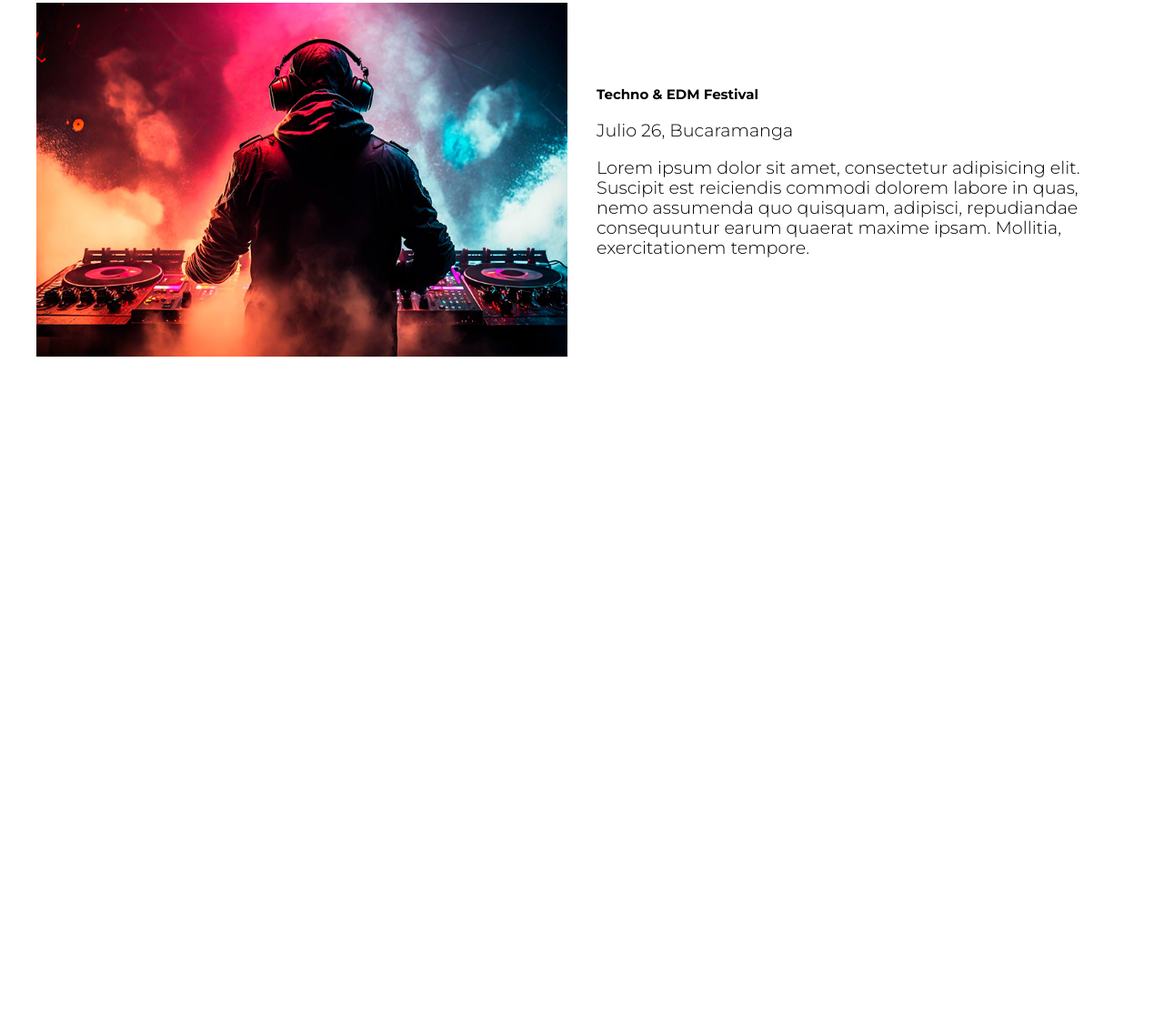
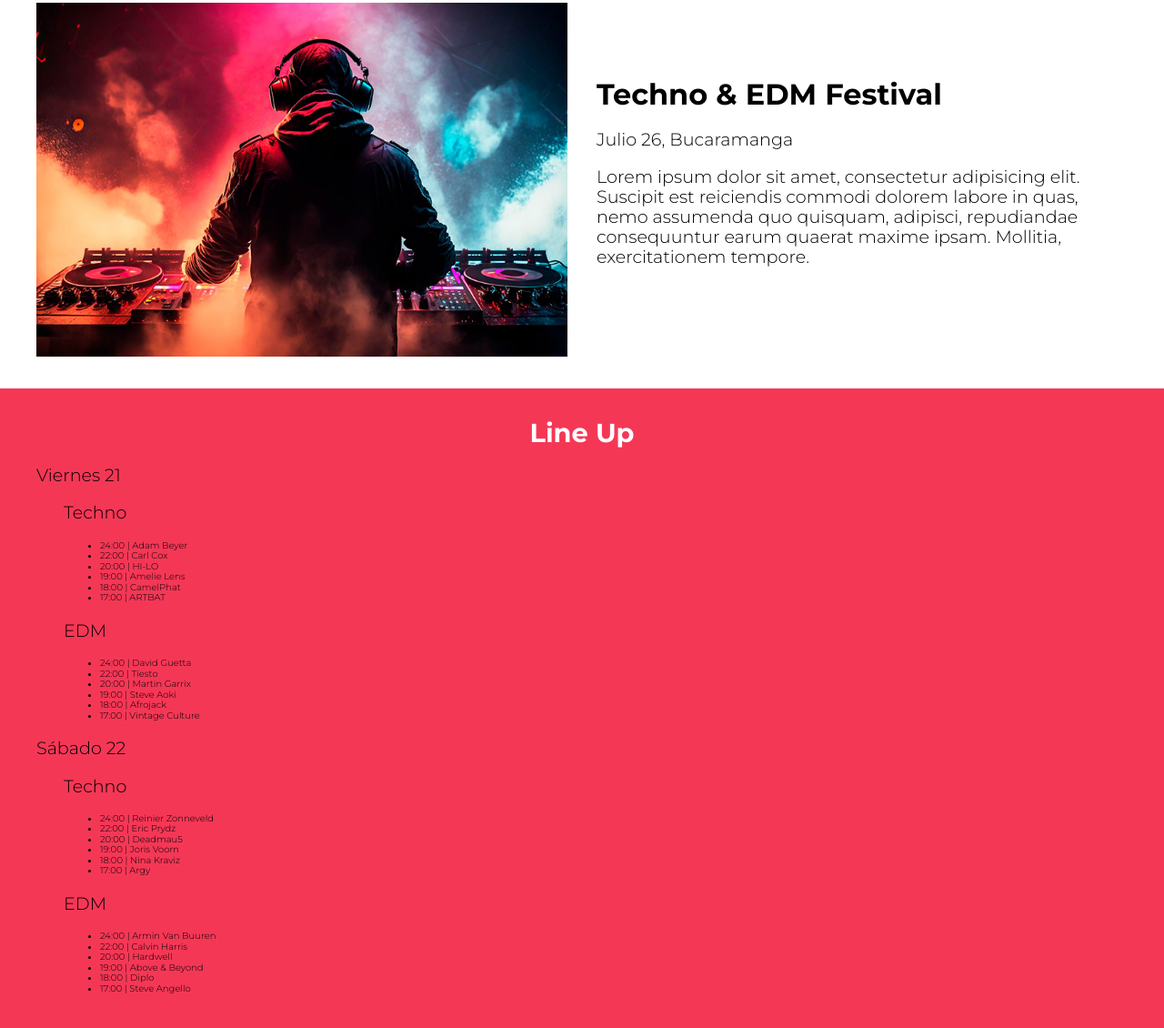
Before and after one commit to Dandy182/musicfest, a website: page index.html in a window 1280 px wide. Shown: the part 716-1846 px from the top of the page at 91% size. Before the commit the page ends 1143 px from the top, so only its background shows below. Drawn offline with Linux system fonts and the light colour scheme; grey boxes are pictures that could not be loaded.

Commit message:
Inicio del line up

```diff
--- a/index.html
+++ b/index.html
@@ -41,6 +41,7 @@
                 <picture>
                     <img src="./src/img/imagen_dj.jpg" alt="dj">
                 </picture>
+
                 <div class="texto__presentacion">
                     <h2>Techno & EDM Festival</h2>
                     <p class="fecha">Julio 26, Bucaramanga</p>
@@ -49,5 +50,120 @@
             </div>
         </section>
 
+        <section class="lineUp">
+            <div class="contenedor">
+                <h3>Line Up</h3>
+        <p class="dia">Viernes 21</p>
+    <div class="escenarios-contenedor contenedor">
+        <div class="escenario bg-amarillo">
+            <p class="nombre-escenario">Techno</p>
+
+            <ul class="calendario">
+                <li>
+                    24:00 | <span>Adam Beyer</span>
+                </li>
+                <li>
+                    22:00 | <span>Carl Cox</span>
+                </li>
+                <li>
+                    20:00 | <span>HI-LO</span>
+                </li>
+                <li>
+                    19:00 | <span>Amelie Lens</span>
+                </li>
+                <li>
+                    18:00 | <span>CamelPhat</span>
+                </li>
+                <li>
+                    17:00 | <span>ARTBAT</span>
+                </li>
+            </ul>
+        </div> <!--.escenario-->
+
+        <div class="escenario bg-verde">
+            <p class="nombre-escenario">EDM</p>
+
+            <ul class="calendario">
+                <li>
+                    24:00 | <span>David Guetta</span>
+                </li>
+                <li>
+                    22:00 | <span>Tïesto</span>
+                </li>
+                <li>
+                    20:00 | <span>Martin Garrix</span>
+                </li>
+                <li>
+                    19:00 | <span>Steve Aoki</span>
+                </li>
+                <li>
+                    18:00 | <span>Afrojack</span>
+                </li>
+                <li>
+                    17:00 | <span>Vintage Culture</span>
+                </li>
+            </ul>
+        </div> <!--.escenario-->
+    </div> <!--.escenarios-contenedor -->
+
+
+    <p class="dia">Sábado 22</p>
+    <div class="escenarios-contenedor contenedor">
+        <div class="escenario bg-verde">
+            <p class="nombre-escenario">Techno</p>
+
+            <ul class="calendario">
+                <li>
+                    24:00 | <span>Reinier Zonneveld</span>
+                </li>
+                <li>
+                    22:00 | <span>Eric Prydz</span>
+                </li>
+                <li>
+                    20:00 | <span>Deadmau5</span>
+                </li>
+                <li>
+                    19:00 | <span>Joris Voorn</span>
+                </li>
+                <li>
+                    18:00 | <span>Nina Kraviz</span>
+                </li>
+                <li>
+                    17:00 | <span>Argy</span>
+                </li>
+            </ul>
+        </div> <!--.escenario-->
+
+        <div class="escenario bg-amarillo">
+            <p class="nombre-escenario">EDM</p>
+
+            <ul class="calendario">
+                <li>
+                    24:00 | <span>Armin Van Buuren</span>
+                </li>
+                <li>
+                    22:00 | <span>Calvin Harris</span>
+                </li>
+                <li>
+                    20:00 | <span>Hardwell</span>
+                </li>
+                <li>
+                    19:00 | <span>Above & Beyond</span>
+                </li>
+                <li>
+                    18:00 | <span>Diplo</span>
+                </li>
+                <li>
+                    17:00 | <span>Steve Angello</span>
+                </li>
+            </ul>
+        </div> <!--.escenario-->
+    </div> <!--.escenarios-contenedor -->
+
+
+
+
+            </div>
+        </section>
     </body>
 </html>
--- a/src/sass/globales/_globales.scss
+++ b/src/sass/globales/_globales.scss
@@ -27,6 +27,16 @@ h1{
     font-size: 3rem;
 }
 
+h2{
+    font-size: 2rem;
+}
+
+h3{
+    font-size: 1.8rem;
+    color:v.$blanco;
+    text-align: center;
+}
+
 
 a{
     text-decoration: none;
--- a/src/sass/globales/_mixins.scss
+++ b/src/sass/globales/_mixins.scss
@@ -16,3 +16,9 @@
     align-items: $align;
     gap:$gap;
 }
+
+
+@mixin grid(){
+    @content;
+    display: grid;
+}
--- a/src/sass/layout/_index.scss
+++ b/src/sass/layout/_index.scss
@@ -1,3 +1,4 @@
 @forward 'header';
 @forward 'video';
 @forward 'presentacion';
+@forward 'lineup';
--- /dev/null
+++ b/src/sass/layout/_lineup.scss
@@ -0,0 +1,6 @@
+@use '../globales/variables' as v;
+
+.lineUp{
+    background-color: v.$rosa;
+    padding: 2rem 0;
+}
--- a/src/sass/layout/_presentacion.scss
+++ b/src/sass/layout/_presentacion.scss
@@ -11,5 +11,9 @@
         }
     }
 
+    .texto__presentacion{
+        padding:2rem 0;
+    }
+
 
 }
```
Also changed, not shown: build/css/app.css.
